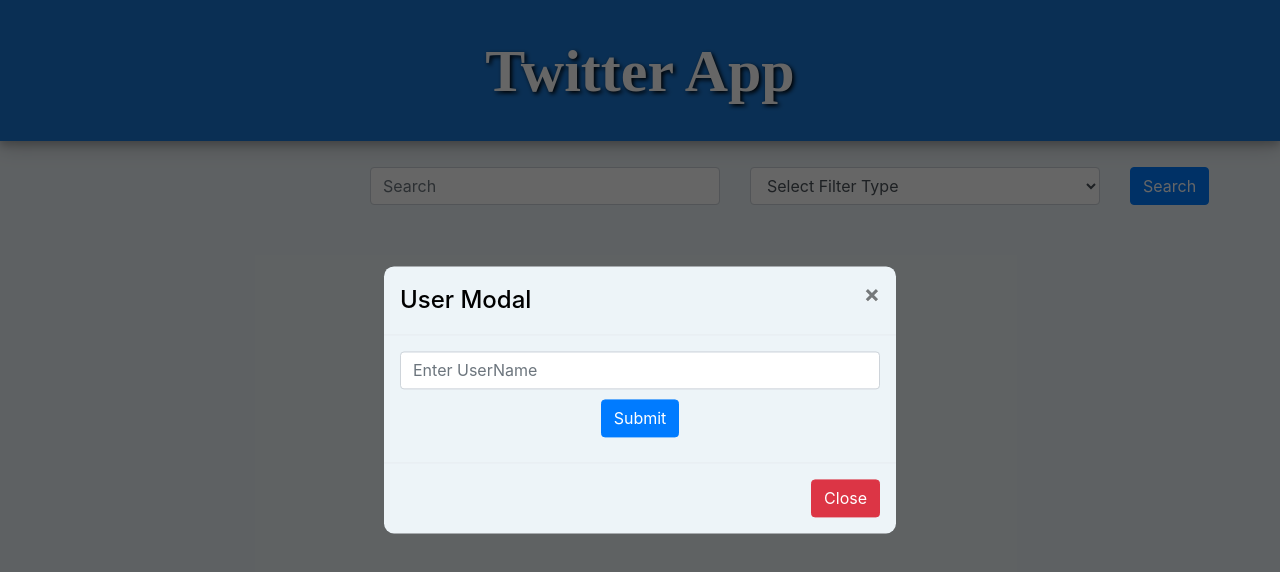
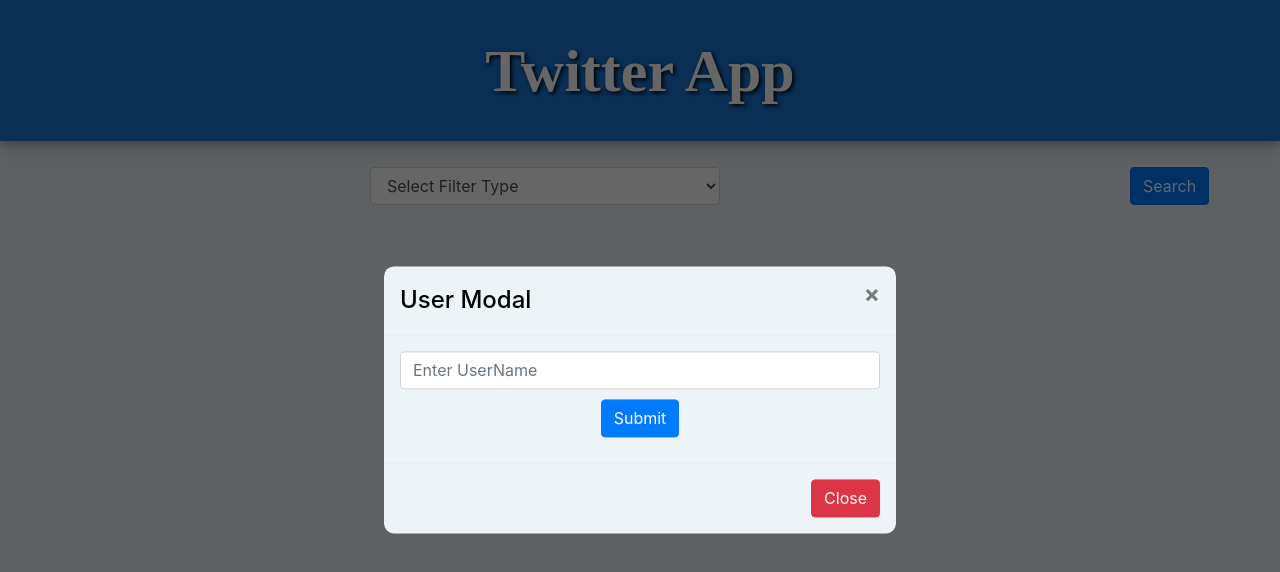
Before and after one commit to shakti97/TwitterDashboardApp, a React (Create React App) app: page / in a window 1280 px wide. Shown: the top 572 px of the page. Built offline with nearby package versions, Linux system fonts and the light colour scheme.

Commit message:
Refactor App with HashTag

```diff
--- a/src/Components/FilterTweets/FilterTweets.jsx
+++ b/src/Components/FilterTweets/FilterTweets.jsx
@@ -1,31 +1,75 @@
-import React, { Component } from 'react';
-import './FilterTweets.css';
+import React, { Component } from "react";
+import "./FilterTweets.css";
 
-const FilterTweets =(props)=>{
+const FilterTweets = props => {
   return (
     <React.Fragment>
       <form>
         <div className="form-group row">
-                    <div className="col-md-3"></div>
+          <div className="col-md-3" />
           <div className="col-md-4">
-                        <input type="text" placeholder='Search' name='searchValue' onChange={props.handleChange} className='form-control'/>
-                        {props.clientSideValidation.includes('tweetLength') && <div className='redColor'>Must A Number for Tweet Length Filter</div>}
+            <select
+              name="filterName"
+              id="filterName"
+              className="form-control"
+              onChange={props.handleChange}
+            >
+              <option value="" defaultValue>
+                Select Filter Type
+              </option>
+              <option value="tweetLength">Tweet Length</option>
+              <option value="textSearch">Text Search</option>
+              <option value="hashTags">HashTags</option>
+            </select>
           </div>
           <div className="col-md-4">
-                        <select name="filterName" id="filterName" className='form-control' onChange={props.handleChange}>
-                            <option value="" defaultValue>Select Filter Type</option>
-                            <option value="tweetLength">Tweet Length</option>
-                            <option value="textSearch">Text Search</option>
-                            <option value='hashTags'>HashTags</option>
+            {props.filterName == "textSearch" ||
+            props.filterName == "tweetLength" ? (
+              <div>
+                <input
+                  type="text"
+                  placeholder="Search"
+                  name="searchValue"
+                  onChange={props.handleChange}
+                  className="form-control"
+                />
+                {props.clientSideValidation.includes("tweetLength") && (
+                  <div className="redColor">
+                    Must A Number for Tweet Length Filter
+                  </div>
+                )}
+              </div>
+            ) : props.filterName == "hashTags" ? (
+              <select
+                name="hashTag"
+                id="hashTagArray"
+                multiple="multiple"
+                className="form-control"
+              >
+                <option value="" disabled defaultValue>
+                  Select HashTag
+                </option>
+                {props.hashTagArray.map((hashTag, index) => {
+                  return (
+                    <option value={hashTag.value} key={index} defaultValue>
+                      {hashTag.value}
+                    </option>
+                  );
+                })}
               </select>
+            ) : (
+              ""
+            )}
           </div>
           <div className="col-md-1">
-                        <button className='btn btn-primary' onClick={props.searchTweets}>Search</button>
+            <button className="btn btn-primary" onClick={props.searchTweets}>
+              Search
+            </button>
           </div>
         </div>
       </form>
     </React.Fragment>
   );
-}
+};
 
 export default FilterTweets;
--- a/src/Container/Main/Main.jsx
+++ b/src/Container/Main/Main.jsx
@@ -19,6 +19,7 @@
       clientSideValidation: [],
       serverSideValidation : [],
       tweets: [],
+      hashTagArray : [],
       filterTweets: []
     };
   }
@@ -53,6 +54,9 @@
     }
     if (this.state.filterName === "textSearch") {
       this.filterByText(this.state.searchValue);
+    }
+    if(this.state.filterName==='hashTags'){
+      this.getMultipleSelectedValue();
     }
   };
   filterByText = searchedText => {
@@ -102,9 +106,48 @@
       },
       () => {
         console.log(this.state.tweets);
+        this.getHashTagArray();
       }
     );
   };
+  getHashTagArray=()=>{
+    var hashTagArray=[];
+    this.state.tweets.forEach((tweet,index)=>{
+      tweet.entities.hashtags.forEach(hash=>{
+        var hashObject={
+          value : hash.text,
+          tweetIndex : index
+        }
+        hashTagArray.push(hashObject);
+      })
+    })
+    this.setState({
+      hashTagArray : hashTagArray
+    },()=>{
+      console.log(this.state.hashTagArray);
+    })
+  }
+  getMultipleSelectedValue=()=>{
+    var tweetsArray=[];
+    var selectedTagArray=[];
+    var x=document.getElementById("hashTagArray");
+    for (var i = 0; i < x.options.length; i++) {
+        if(x.options[i].selected ==true){
+            this.state.hashTagArray.forEach(hash=>{
+              if(hash.value===x.options[i].value){
+                  selectedTagArray.push(hash.tweetIndex);
+              }
+            })
+        }
+    }
+    selectedTagArray=[...new Set(selectedTagArray)];
+    selectedTagArray.forEach(tagIndex=>{
+      tweetsArray.push(this.state.tweets[tagIndex]);
+    })
+    this.setState({
+      filterTweets: tweetsArray
+    });
+  }
   getMyServerTweets = (userName = "Shakti2397") => {
     Axios.get("https://ancient-ocean-37070.herokuapp.com/tweets/" + userName).then(response => {
       console.log(response);
@@ -152,6 +195,7 @@
               clientSideValidation={this.state.clientSideValidation}
               filterName={this.state.filterName}
               handleChange={this.handleChange}
+              hashTagArray={this.state.hashTagArray}
             />
             {!this.state.show && <DisplayTweet tweets={this.state.filterTweets} />}
             {this.state.show && (
```
Lines whose indentation alone changed are shown as unchanged.
